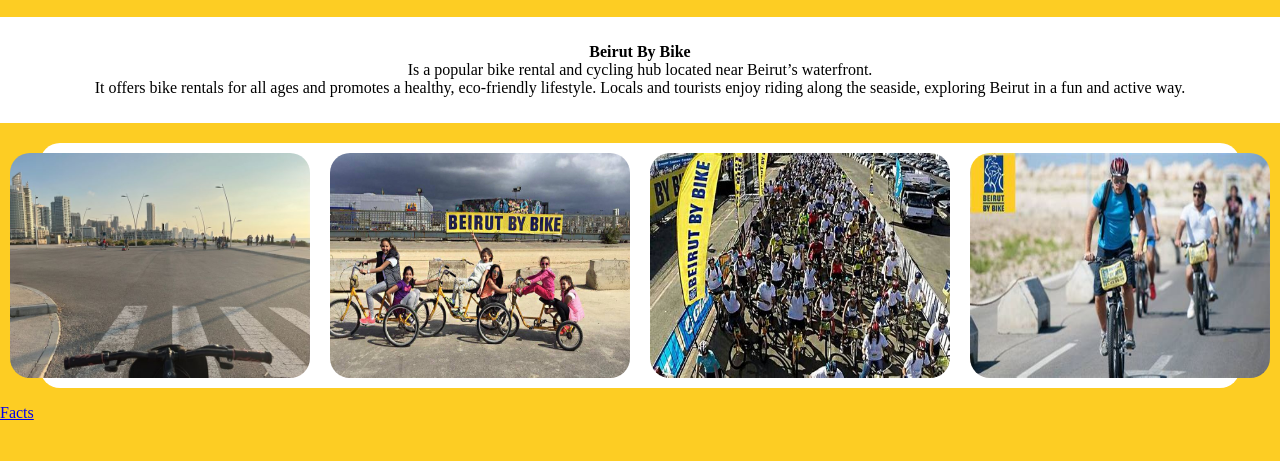
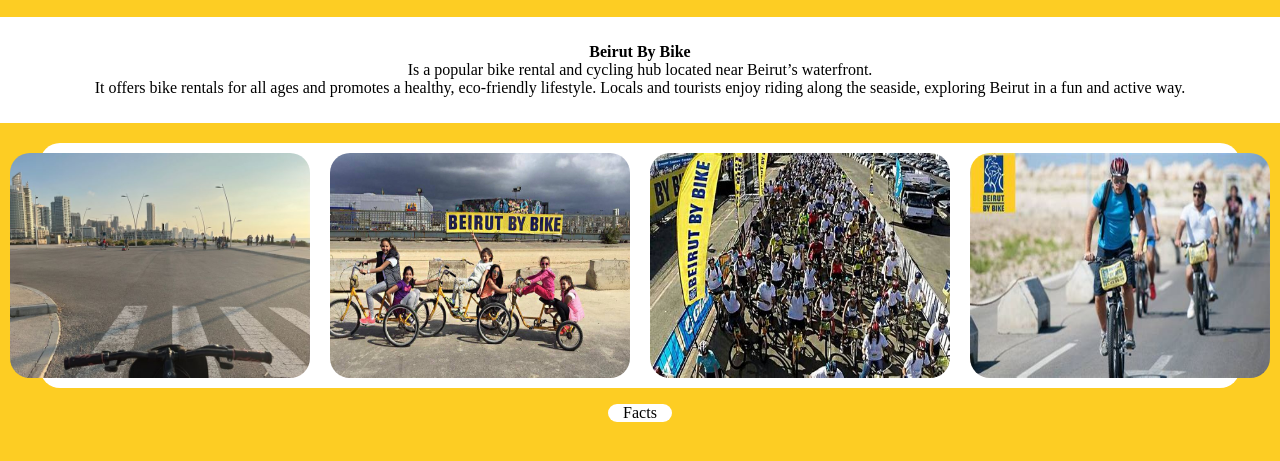
Before and after one commit to AdamAbdallah1/my-favorite-place, a plain HTML site: page index.html in a window 1280 px wide. Shown: the part 153-614 px from the top of the page. Drawn offline with Linux system fonts and the light colour scheme.

Commit message:
Styling link and hover

```diff
--- a/css/index.css
+++ b/css/index.css
@@ -31,3 +31,25 @@ section {
     margin: 10px;
     border-radius: 20px;
 }
+
+.button {
+    background-color: white;
+    width: 5%;
+    margin: auto;
+    text-align: center;
+    border-radius: 50px;
+}
+
+.button a{
+    text-decoration: none;
+    color: black;
+    margin: auto;
+    text-align: center;
+    border-radius: 50%;
+}
+
+
+.button a:hover {
+    background-color: #FDCD23;
+    color: white;
+}
```
